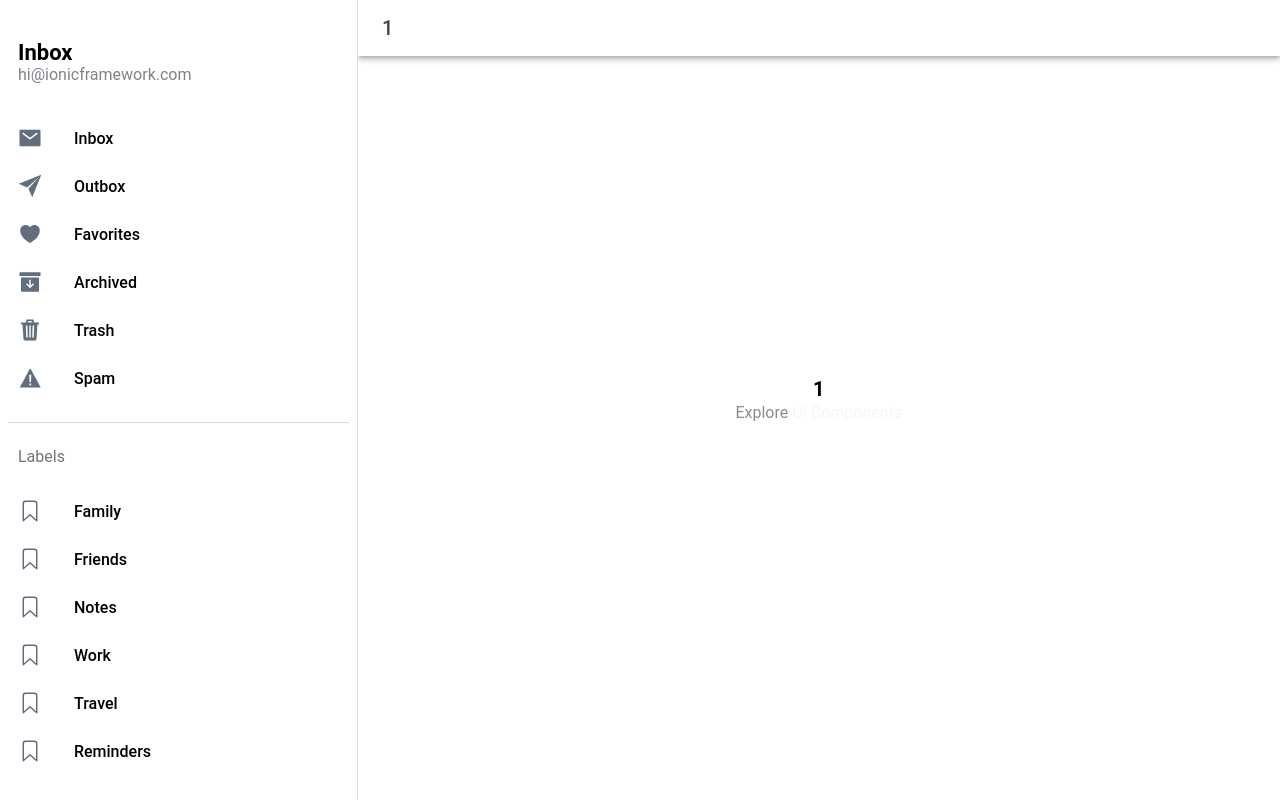
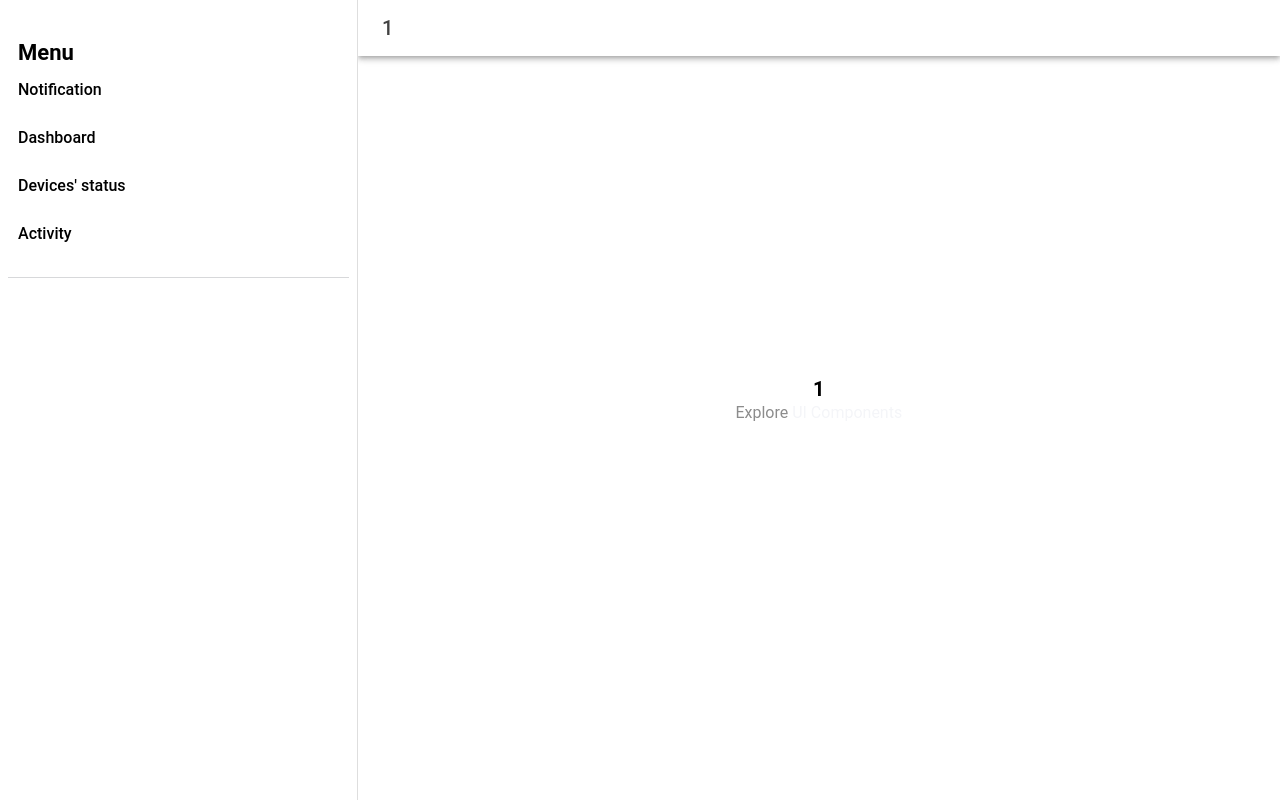
Before and after one commit to nam270903/ALERTS, a React (Vite) app: page /folder/1 in a window 1280 px wide. Built offline with nearby package versions, Linux system fonts and the light colour scheme.

Commit message:
making dashboard

```diff
--- a/index.html
+++ b/index.html
@@ -2,7 +2,7 @@
 <html lang="en">
   <head>
     <meta charset="utf-8" />
-    <title>Ionic App</title>
+    <title>ALERTS</title>
 
     <base href="/" />
 
--- a/package.json
+++ b/package.json
@@ -12,6 +12,7 @@
     "lint": "eslint"
   },
   "dependencies": {
+    "@capacitor/android": "^5.5.1",
     "@capacitor/app": "5.0.6",
     "@capacitor/core": "5.5.1",
     "@capacitor/haptics": "5.0.6",
@@ -37,7 +38,7 @@
     "@types/react-dom": "^18.0.10",
     "@vitejs/plugin-legacy": "^4.0.2",
     "@vitejs/plugin-react": "^4.0.1",
-    "cypress": "^12.7.0",
+    "cypress": "^13.5.1",
     "eslint": "^8.35.0",
     "eslint-plugin-react": "^7.32.2",
     "jsdom": "^22.1.0",
--- a/src/components/Menu.tsx
+++ b/src/components/Menu.tsx
@@ -16,51 +16,28 @@ import './Menu.css';
 
 interface AppPage {
   url: string;
-  iosIcon: string;
-  mdIcon: string;
   title: string;
 }
 
 const appPages: AppPage[] = [
   {
-    title: 'Inbox',
-    url: '/page/Inbox',
-    iosIcon: mailOutline,
-    mdIcon: mailSharp
+    title: 'Notification',
+    url: '/page/Notification',
   },
   {
-    title: 'Outbox',
-    url: '/page/Outbox',
-    iosIcon: paperPlaneOutline,
-    mdIcon: paperPlaneSharp
+    title: 'Dashboard',
+    url: '/page/Dashboard',
   },
   {
-    title: 'Favorites',
-    url: '/page/Favorites',
-    iosIcon: heartOutline,
-    mdIcon: heartSharp
+    title: "Devices' status",
+    url: "/page/Devices'status",
   },
   {
-    title: 'Archived',
-    url: '/page/Archived',
-    iosIcon: archiveOutline,
-    mdIcon: archiveSharp
+    title: 'Activity',
+    url: '/page/Activity',
   },
-  {
-    title: 'Trash',
-    url: '/page/Trash',
-    iosIcon: trashOutline,
-    mdIcon: trashSharp
-  },
-  {
-    title: 'Spam',
-    url: '/page/Spam',
-    iosIcon: warningOutline,
-    mdIcon: warningSharp
-  }
+
 ];
-
-const labels = ['Family', 'Friends', 'Notes', 'Work', 'Travel', 'Reminders'];
 
 const Menu: React.FC = () => {
   const location = useLocation();
@@ -69,13 +46,11 @@ const Menu: React.FC = () => {
     <IonMenu contentId="main" type="overlay">
       <IonContent>
         <IonList id="inbox-list">
-          <IonListHeader>Inbox</IonListHeader>
-          <IonNote>hi@ionicframework.com</IonNote>
+          <IonListHeader>Menu</IonListHeader>
           {appPages.map((appPage, index) => {
             return (
               <IonMenuToggle key={index} autoHide={false}>
                 <IonItem className={location.pathname === appPage.url ? 'selected' : ''} routerLink={appPage.url} routerDirection="none" lines="none" detail={false}>
-                  <IonIcon aria-hidden="true" slot="start" ios={appPage.iosIcon} md={appPage.mdIcon} />
                   <IonLabel>{appPage.title}</IonLabel>
                 </IonItem>
               </IonMenuToggle>
@@ -83,15 +58,6 @@ const Menu: React.FC = () => {
           })}
         </IonList>
 
-        <IonList id="labels-list">
-          <IonListHeader>Labels</IonListHeader>
-          {labels.map((label, index) => (
-            <IonItem lines="none" key={index}>
-              <IonIcon aria-hidden="true" slot="start" icon={bookmarkOutline} />
-              <IonLabel>{label}</IonLabel>
-            </IonItem>
-          ))}
-        </IonList>
       </IonContent>
     </IonMenu>
   );
--- a/src/pages/Page.tsx
+++ b/src/pages/Page.tsx
@@ -1,4 +1,4 @@
-import { IonButtons, IonContent, IonHeader, IonMenuButton, IonPage, IonTitle, IonToolbar } from '@ionic/react';
+import { IonButtons, IonContent, IonHeader, IonMenuButton, IonPage, IonTitle, IonToolbar, IonLabel, IonIcon,IonNote,IonMenuToggle } from '@ionic/react';
 import { useParams } from 'react-router';
 import ExploreContainer from '../components/ExploreContainer';
 import './Page.css';
```
Also changed, not shown: 54 other files (tests, documents, lock files or other folders).
